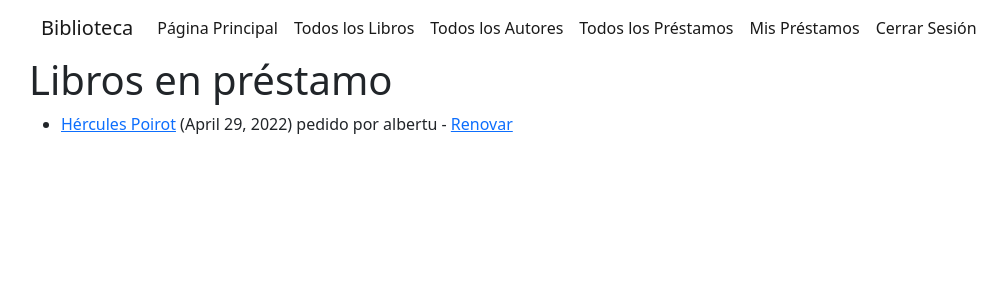
After one commit to emilio-nuno/Biblioteca, a Django app: page /catalogo/prestados/ in a window 1280 px wide. The commit adds this page. Shown: the top 300 px of the page, without its empty margins (53-1060 px from the left). Run offline with Django 4.2, Linux system fonts and the light colour scheme; a user stored in the database is signed in; data comes from the database, SQL or seed files in the repository; both versions use the stored data as it was after the commit; some libraries are stand-ins or nearby versions.

Commit message:
Agregada sección de renovación en la navbar

```diff
--- a/Biblioteca/Biblioteca/urls.py
+++ b/Biblioteca/Biblioteca/urls.py
@@ -21,6 +21,7 @@ from django.conf import settings
 from django.conf.urls.static import static
 #TODO: Verificar el proceso de reestablecimiento de contraseña
 #TODO: Checar si se puede modificar el nombre de el url de la app de cuenta de django de accounts a cuentas
+#TODO: Usar formularios de bootstrap para formulario de inicio de sesion
 urlpatterns = [
     path('admin/', admin.site.urls),
     path('', RedirectView.as_view(url='catalogo/', permanent=True)),
--- a/Biblioteca/catalogo/templates/base.html
+++ b/Biblioteca/catalogo/templates/base.html
@@ -11,6 +11,7 @@
 <body>
 <div class="container">
   {% block navegacion %}
+    <!-- TODO: Agregar dropdown para autenticacion y para staff como en https://developer.mozilla.org/en-US/docs/Learn/Server-side/Django/Forms/forms_example_create_book.png -->
     <nav class="navbar navbar-light navbar-expand-md">
         <div class="container-fluid"><a class="navbar-brand" href="#">Biblioteca</a>
             <button data-bs-toggle="collapse" class="navbar-toggler" data-bs-target="#navcol-1"><span
@@ -20,6 +21,9 @@
                     <li class="nav-item"><a class="nav-link active" href="{% url 'index' %}">Página Principal</a></li>
                     <li class="nav-item"><a class="nav-link active" href="{% url 'libros' %}">Todos los Libros</a></li>
                     <li class="nav-item"><a class="nav-link active" href="{% url 'autores' %}">Todos los Autores</a></li>
+                    {% if perms.catalogo.puede_marcar_retornado %}
+                    <li class="nav-item"><a class="nav-link active" href="{% url 'todos-prestamos' %}">Todos los Préstamos</a></li>
+                    {% endif %}
                     {% if user.is_authenticated %}
                     <li class="nav-item"><a class="nav-link active" href="{% url 'mis-prestamos' %}">Mis Préstamos</a></li>
                     <li class="nav-item"><a class="nav-link active" href="{% url 'logout' %}">Cerrar Sesión</a></li>
--- /dev/null
+++ b/Biblioteca/catalogo/templates/lista_libros_prestados.html
@@ -0,0 +1,19 @@
+{% extends "base.html" %}
+
+{% block contenido %}
+    <h1>Libros en préstamo</h1>
+
+    {% if libros %}
+    <ul>
+
+      {% for instancia in libros %}
+      <li class="{% if instancia.esta_atrasado %}text-danger{% endif %}">
+        <a href="{% url 'detalle-libro' instancia.libro.pk %}">{{ instancia.libro.titulo }}</a> ({{ instancia.fecha_entrega }}) pedido por {{ instancia.prestatario.username }} {% if perms.catalogo.puede_marcar_retornado %}- <a href="{% url 'renovar-libro-bibliotecario' instancia.pk %}">Renovar</a>{% endif %}
+      </li>
+      {% endfor %}
+    </ul>
+
+    {% else %}
+      <p>Actualmente no hay ningún libro en préstamo.</p>
+    {% endif %}
+{% endblock %}
--- a/Biblioteca/catalogo/urls.py
+++ b/Biblioteca/catalogo/urls.py
@@ -8,5 +8,6 @@ urlpatterns = [
     path('autores/', views.ListaAutores.as_view(), name='autores'),
     path('autores/<int:pk>/', views.DetalleAutor.as_view(), name='detalle-autor'),
     path('mislibros/', views.ListaLibrosPrestatario.as_view(), name='mis-prestamos'),
+    path('prestados/', views.ListaLibrosPrestados.as_view(), name='todos-prestamos'),
     path('libros/<uuid:pk>/renovar', views.renovar_libro_bibliotecario, name='renovar-libro-bibliotecario'),
 ]
--- a/Biblioteca/catalogo/views.py
+++ b/Biblioteca/catalogo/views.py
@@ -5,7 +5,7 @@ from django.http import HttpResponseRedirect
 from django.shortcuts import render, get_object_or_404
 from django.urls import reverse
 from django.views import generic
-from django.contrib.auth.mixins import LoginRequiredMixin
+from django.contrib.auth.mixins import LoginRequiredMixin, PermissionRequiredMixin
 # Create your views here.
 from .forms import FormularioRenovacionLibro
 from .models import Libro, Autor, InstanciaLibro, Genero
@@ -61,6 +61,17 @@ class ListaLibrosPrestatario(LoginRequiredMixin, generic.ListView):
         """Devuelve los libros prestados al usuario actual."""
         return InstanciaLibro.objects.filter(prestatario=self.request.user).order_by('fecha_entrega')
 
+class ListaLibrosPrestados(PermissionRequiredMixin, generic.ListView):
+    """Vista genérica basada en clases que enumera libros prestados en general."""
+    model = InstanciaLibro
+    permission_required = 'catalogo.puede_marcar_retornado'
+    context_object_name = 'libros'
+    template_name = 'lista_libros_prestados.html'
+
+    def get_queryset(self):
+        """Devuelve los libros prestados al usuario actual."""
+        return InstanciaLibro.objects.filter(estado__exact='p').order_by('fecha_entrega')
+
 @login_required
 @permission_required('catalogo.puede_marcar_retornado', raise_exception=True)
 def renovar_libro_bibliotecario(request, pk):
@@ -73,7 +84,7 @@ def renovar_libro_bibliotecario(request, pk):
             instancia.fecha_entrega = formulario.cleaned_data['fecha_renovacion']
             instancia.save()
 
-            return HttpResponseRedirect(reverse('mis-prestamos'))
+            return HttpResponseRedirect(reverse('todos-prestamos'))
         else:
             print(formulario.errors)
     else:
```
Also changed, not shown: Biblioteca/db.sqlite3.
